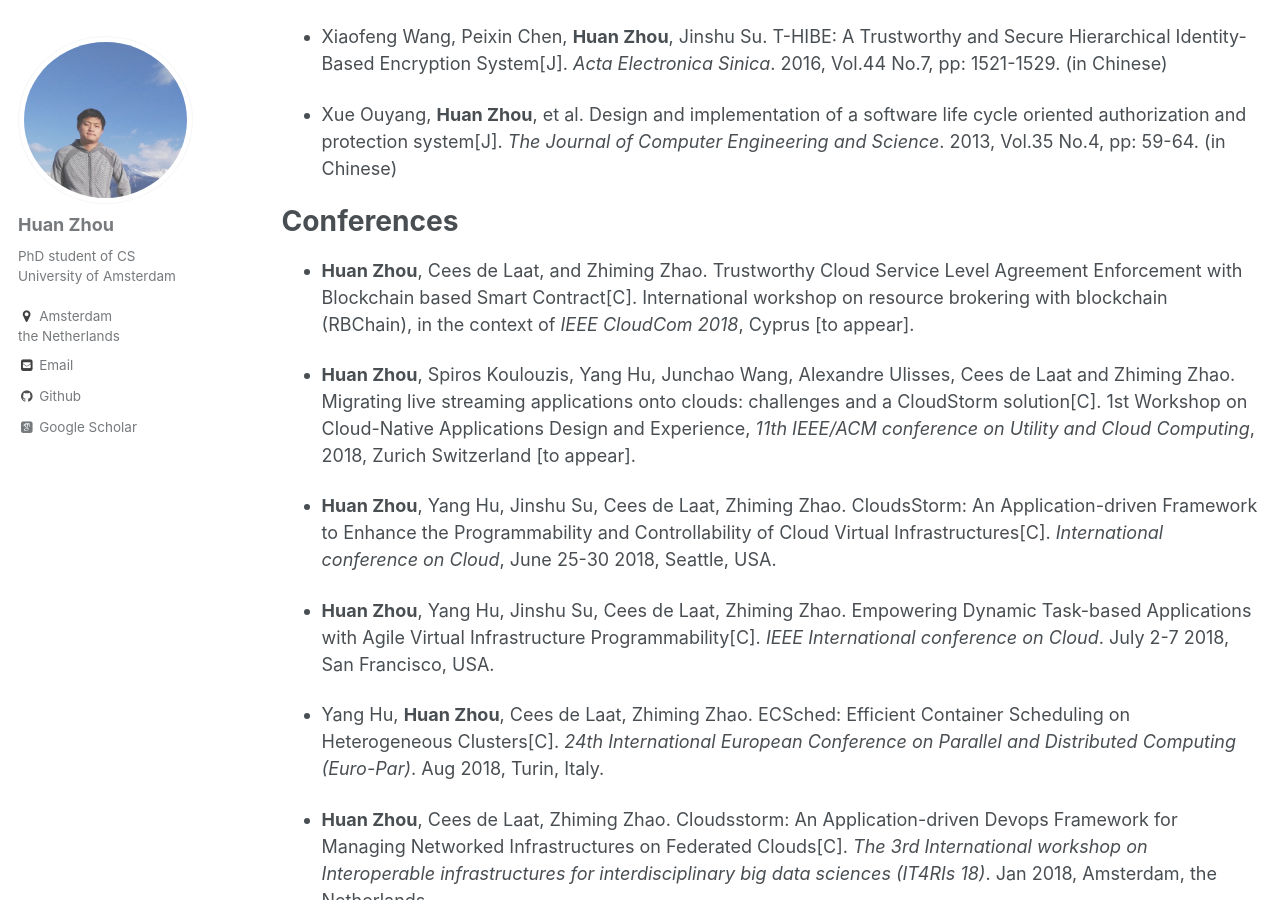
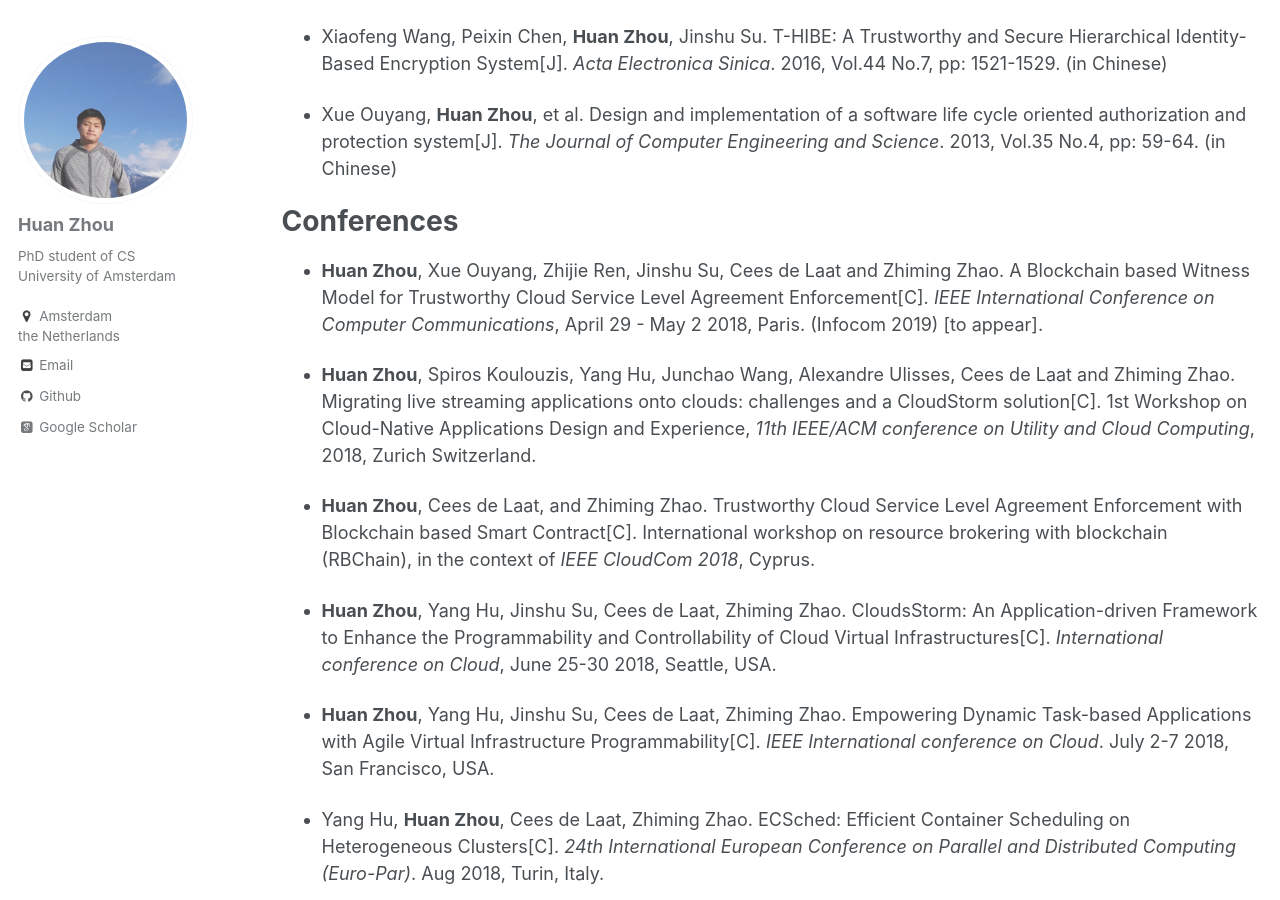
Before and after one commit to zh9314/zh9314.github.io, a Jekyll site: the page built from _pages/publications.md, in a window 1280 px wide and 900 px high, scrolled down 448 px. Built offline with Jekyll 4.4.1, drawn with Linux system fonts in a browser that asks for light colours; some web fonts are replaced.

Commit message:
update the publication list

```diff
--- a/_pages/publications.md
+++ b/_pages/publications.md
@@ -20,10 +20,11 @@
 
 Conferences
 ======
+- **Huan Zhou**, Xue Ouyang, Zhijie Ren, Jinshu Su, Cees de Laat and Zhiming Zhao. A Blockchain based Witness Model for Trustworthy Cloud Service Level Agreement Enforcement\[C\]. _IEEE International Conference on Computer Communications_, April 29 - May 2 2018, Paris. (Infocom 2019) [to appear].
 
-- **Huan Zhou**, Cees de Laat, and Zhiming Zhao. Trustworthy Cloud Service Level Agreement Enforcement with Blockchain based Smart Contract\[C\]. International workshop on resource brokering with blockchain (RBChain), in the context of _IEEE CloudCom 2018_, Cyprus [to appear].
+- **Huan Zhou**, Spiros Koulouzis, Yang Hu, Junchao Wang, Alexandre Ulisses, Cees de Laat and Zhiming Zhao. Migrating live streaming applications onto clouds: challenges and a CloudStorm solution\[C\]. 1st Workshop on Cloud-Native Applications Design and Experience, _11th IEEE/ACM conference on Utility and Cloud Computing_, 2018, Zurich Switzerland.
 
-- **Huan Zhou**, Spiros Koulouzis, Yang Hu, Junchao Wang, Alexandre Ulisses, Cees de Laat and Zhiming Zhao. Migrating live streaming applications onto clouds: challenges and a CloudStorm solution\[C\]. 1st Workshop on Cloud-Native Applications Design and Experience, _11th IEEE/ACM conference on Utility and Cloud Computing_, 2018, Zurich Switzerland [to appear].
+- **Huan Zhou**, Cees de Laat, and Zhiming Zhao. Trustworthy Cloud Service Level Agreement Enforcement with Blockchain based Smart Contract\[C\]. International workshop on resource brokering with blockchain (RBChain), in the context of _IEEE CloudCom 2018_, Cyprus.
 
 - **Huan Zhou**, Yang Hu, Jinshu Su, Cees de Laat, Zhiming Zhao. CloudsStorm: An Application-driven Framework to Enhance the Programmability and Controllability of Cloud Virtual Infrastructures\[C\]. _International conference on Cloud_, June 25-30 2018, Seattle, USA.
 
```
